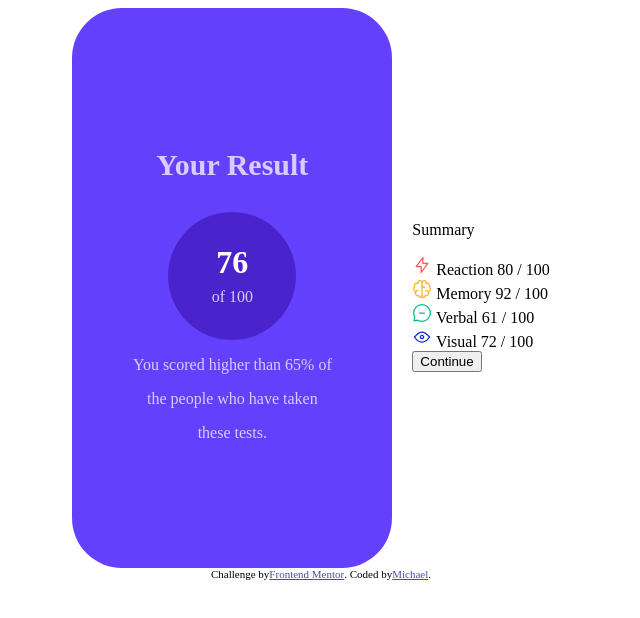
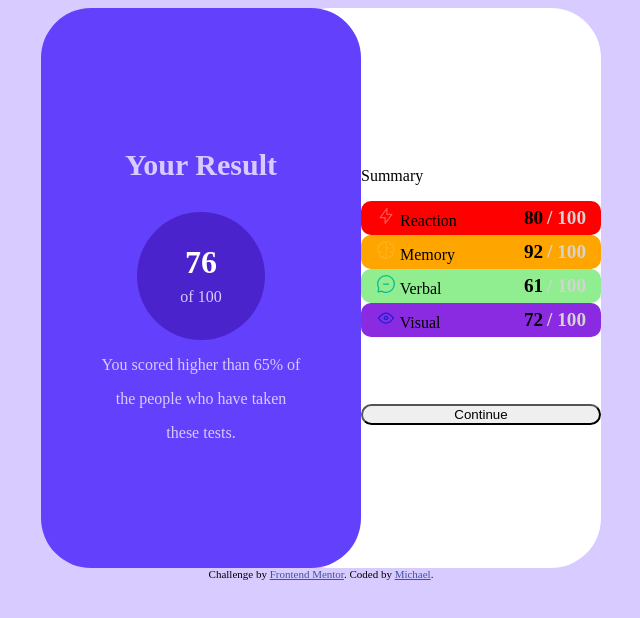
Before and after one commit to Dronei/SummaryComponent, a plain HTML site: page index.html in a window 1280 px wide. Shown: the whole page, without its empty margins (319-959 px from the left). Drawn offline with Linux system fonts and the light colour scheme.

Commit message:
Some changes in css and html

```diff
--- a/index.html
+++ b/index.html
@@ -24,7 +24,7 @@
         <p id="result-score-1">76</p>
         <p id="result-score-2">of 100</p>
       </div>
-      <div id="result-motivation">
+      <div>
         <p class="result-motivation">You scored higher than 65% of</p>
         <p class="result-motivation">the people who have taken</p>
         <p class="result-motivation">these tests. </p>
@@ -35,24 +35,44 @@
         <p>Summary</p>
       </div>
       <div id="Reaction">
-        <img src="assets/images/icon-reaction.svg" alt="Reaction Icon">
-        Reaction
-        80 / 100
+        <div>
+          <img src="assets/images/icon-reaction.svg" alt="Reaction Icon">
+          <span id="span-reaction">Reaction</span>
+        </div>
+        <div>
+          <span class="score">80</span>
+          <span class="allpoints"> / 100</span>
+        </div>
       </div>
       <div id="Memory">
-        <img src="assets/images/icon-memory.svg" alt="Memory Icon">
-        Memory
-        92 / 100
+        <div>
+          <img src="assets/images/icon-memory.svg" alt="Memory Icon">
+          <span id="span-memory">Memory</span>
+        </div>
+        <div>
+          <span class="score">92</span>
+          <span class="allpoints"> / 100</span>
+        </div>
       </div>
       <div id="Verbal">
-        <img src="assets/images/icon-verbal.svg" alt="Verbal Icon">
-        Verbal
-        61 / 100
+        <div>
+          <img src="assets/images/icon-verbal.svg" alt="Verbal Icon">
+          <span id="span-verbal">Verbal</span>
+        </div>
+        <div>
+          <span class="score">61</span>
+          <span class="allpoints"> / 100</span>
+        </div>
       </div>
       <div id="Visual">
-        <img src="assets/images/icon-visual.svg" alt="Visual Icon">
-        Visual
-        72 / 100
+        <div>
+          <img src="assets/images/icon-visual.svg" alt="Visual Icon">
+          <span id="span-visual">Visual</span>
+        </div>
+        <div>
+          <span class="score">72</span>
+          <span class="allpoints"> / 100</span>
+        </div>
       </div>
       <button id="btn-continue">Continue</button>
     </section>
@@ -63,7 +83,7 @@
 
   <div class="attribution">
     Challenge by <a href="https://www.frontendmentor.io?ref=challenge" target="_blank">Frontend Mentor</a>.
-    Coded by <a href="#">Michael</a>.
+    Coded by <a href="#"> Michael</a>.
   </div>
 </body>
 
--- a/style.css
+++ b/style.css
@@ -1,12 +1,14 @@
 .attribution {
-    display: flex;
-    justify-content: center;
     font-size: 11px;
     text-align: center;
 }
 
 .attribution a {
     color: hsl(228, 45%, 44%);
+}
+
+body {
+    background-color: #D8CBFF;
 }
 
 main {
@@ -17,11 +19,9 @@ main {
 
 }
 
-#summary {
-    margin: 20px 20px;
-}
-
 #result {
+    text-align: center;
+    box-shadow: 15em 0em white;
     border-radius: 50px;
     background-color: #6340fc;
     height: 35em;
@@ -31,18 +31,19 @@ main {
     justify-content: center;
     width: 20em;
 }
-.result-motivation{
+
+.result-motivation {
     color: #D8CBFF;
     text-align: center;
 }
 
-#result-score-1{
+#result-score-1 {
     font-size: 2em;
     color: white;
     font-weight: bolder;
 }
 
-#result-score-2{
+#result-score-2 {
     color: #D8CBFF;
     font-size: medium;
     margin-top: -25px;
@@ -62,3 +63,68 @@ main {
     font-weight: bolder;
     font-size: 30px;
 }
+
+#summary {
+    display: flex;
+    flex-direction: column;
+    justify-content: center;
+    width: 15em;
+}
+
+#Reaction {
+    background-color: red;
+    border-radius: 10px;
+    display: flex;
+    justify-content: space-between;
+    align-items: center;
+    padding: 5px 15px;
+}
+
+#Memory {
+    background-color: orange;
+    border-radius: 10px;
+    display: flex;
+    justify-content: space-between;
+    align-items: center;
+    padding: 5px 15px;
+}
+
+#Verbal {
+    background-color: lightgreen;
+    border-radius: 10px;
+    display: flex;
+    justify-content: space-between;
+    align-items: center;
+    padding: 5px 15px;
+}
+
+#Visual {
+    background-color: blueviolet;
+    border-radius: 10px;
+    display: flex;
+    justify-content: space-between;
+    align-items: center;
+    padding: 5px 15px;
+}
+
+#btn-continue {
+    margin-top: 5em;
+    border-radius: 20px;
+}
+
+#span-reaction {
+
+}
+
+.score {
+    color: black;
+    font-weight: bolder;
+    font-size: larger;
+    text-align: right;
+}
+
+.allpoints {
+    color: lightgray;
+    font-weight: bolder;
+    font-size: larger;
+}
```
